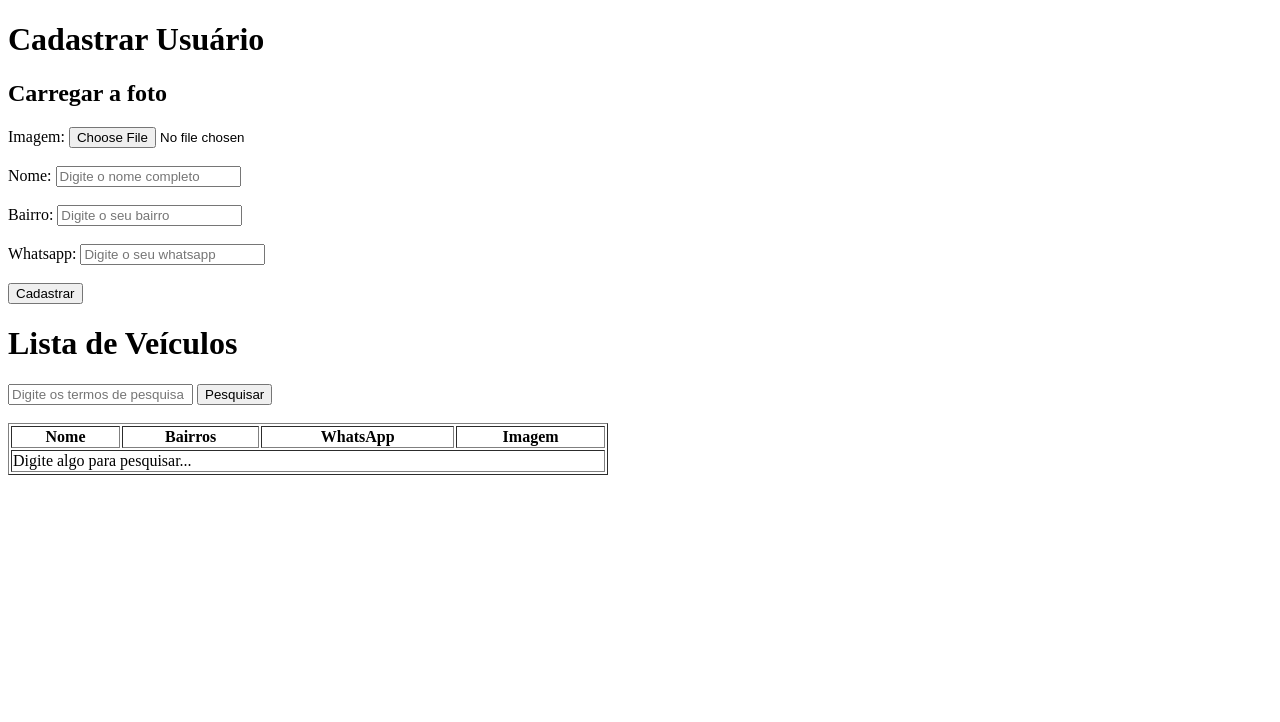
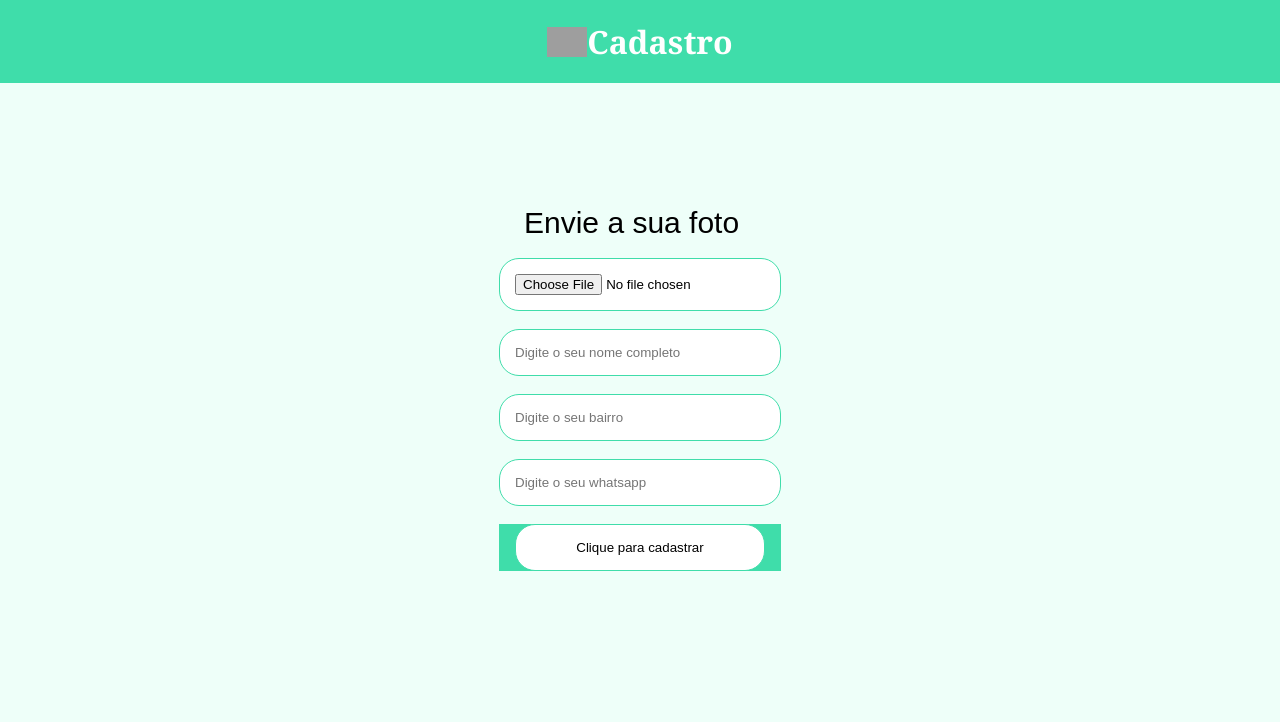
Before and after one commit to Fernanda-Satoshi/cadastro, a PHP site: page / in a window 1280 px wide. Shown: the top 722 px of the page. Run offline with PHP 8.4, Linux system fonts and the light colour scheme; grey boxes are pictures that could not be loaded.

Commit message:
Update index.php
Atualização

```diff
--- a/index.php
+++ b/index.php
@@ -7,89 +7,151 @@ include('conexao.php');
 ?>
 <!DOCTYPE html>
 <html lang="en">
+
 <head>
     <meta charset="UTF-8">
     <meta http-equiv="X-UA-Compatible" content="IE=edge">
     <meta name="viewport" content="width=device-width, initial-scale=1.0">
     <title>Sistema de Busca</title>
+
+    <style>
+
+*{
+    padding: 0px;
+    margin: 0px;
+}
+
+body{
+background-color: #eefff9;
+
+}
+header {
+
+
+    display: flex;
+    align-items: center;
+    justify-content: center;
+    padding: 20px;
+    background-color: #3fddaa;
+    color: white;
+    font-family: Cambria, arial;
+
+
+}
+
+section {
+    display: flex;
+    align-items: center;
+    justify-content: center;
+    height: 80vh;
+
+}
+
+
+form {
+    font-family: arial;
+
+}
+
+form div{
+    display: flex;
+    flex-direction: collumn;
+    margin-bottom: 30px;
+
+}
+
+form textarea{
+outline: unset;
+padding: 15px;
+width: 250px;
+border: 1px solid #3fddaa;
+border-radius: 20px;
+background-color: #3fddaa;
+
+}
+
+form input{
+outline: unset;
+padding: 15px;
+width: 250px;
+border: 1px solid #3fddaa;
+border-radius: 20px;
+background-color: #fff;
+
+}
+form textarea:focus {
+
+background-color: #fff;
+
+
+ }
+
+ form input:focus {
+
+background-color: #baf7e3;
+
+
+ }
+
+
+ Form label {
+
+    margin-left: 25px;
+    font-size: 30px;
+ }
+ .city {
+  background-color: #3fddaa;
+  color: #baf7e3;
+  align-items: center;
+  justify-content: center;
+ }
+
+</style>
+
 </head>
+
 <body>
-<?php
-		if(isset($_SESSION['msg'])){
-			echo $_SESSION['msg'];
-			unset($_SESSION['msg']);
-		}
+
+<header>
+
+<img src="logo.png" width="40"> <h1>Cadastro</h1>
+    </header>
+
+<section>
+
+
+<form method="POST" action="processa.php" enctype="multipart/form-data">
+
+    <label>Envie a sua foto</label><br><br>
+
+
+        <input type="file" class="custom-file-input" name="imagem" id="imagem" ><br><br>
+
+        <input type="text" name="nome" placeholder="Digite o seu nome completo"><br><br>
+
+        <input type="bairro" name="bairro" placeholder="Digite o seu bairro"><br><br>
+
+        <input type="whatsapp" name="whatsapp" placeholder="Digite o seu whatsapp"><br><br>
+        <div class="city">
+        <input type="submit" value="Clique para cadastrar">
+        </div>
+
+</form>
 
 
 
-		?>
 
-<h1>Cadastrar Usuário</h1>
 
-<h2> Carregar a foto</h2>
-<form method="POST" action="processa.php" enctype="multipart/form-data">
-	Imagem: <input name="arquivo" type="file"><br><br>
-		<form method="POST" action="processa.php">
-			<label>Nome: </label>
-			<input type="text" name="nome" placeholder="Digite o nome completo"><br><br>
-			<label>Bairro: </label>
-			<input type="bairro" name="bairro" placeholder="Digite o seu bairro"><br><br>
-            <label>Whatsapp: </label>
-			<input type="whatsapp" name="whatsapp" placeholder="Digite o seu whatsapp"><br><br>
-			<input type="submit" value="Cadastrar">
-		</form>
-        </form>
-    <h1>Lista de Veículos</h1>
-    <form action="">
-        <input name="busca" value="<?php if(isset($_GET['busca'])) echo $_GET['busca']; ?>" placeholder="Digite os termos de pesquisa" type="text">
-        <button type="submit">Pesquisar</button>
-    </form>
-    <br>
-    <table width="600px" border="1">
-        <tr>
-            <th>Nome</th>
-            <th>Bairros</th>
-            <th>WhatsApp</th>
-            <th>Imagem</th>
-        </tr>
-        <?php
-        if (!isset($_GET['busca'])) {
-            ?>
-        <tr>
-            <td colspan="4">Digite algo para pesquisar...</td>
-        </tr>
-        <?php
-        } else {
-            $pesquisa = $mysqli->real_escape_string($_GET['busca']);
-            $sql_code = "SELECT *
-                FROM usuarios
-                WHERE nome LIKE '%$pesquisa%'
-                OR bairro LIKE '%$pesquisa%'
-                OR whatsapp LIKE '%$pesquisa%'
-                OR nome_imagem LIKE '%$pesquisa%'";
-            $sql_query = $mysqli->query($sql_code) or die("ERRO ao consultar! " . $mysqli->error);
+</section>
 
-            if ($sql_query->num_rows == 0) {
-                ?>
-            <tr>
-                <td colspan="4">Nenhum resultado encontrado...</td>
-            </tr>
-            <?php
-            } else {
-                while($dados = $sql_query->fetch_assoc()) {
-                    ?>
-                    <tr>
-                        <td><?php echo $dados['nome']; ?></td>
-                        <td><?php echo $dados['bairro']; ?></td>
-                        <td><?php echo $dados['whatsapp']; ?></td>
-                        <td><?php echo $dados['nome_imagem']; ?></td>
-                    </tr>
-                    <?php
-                }
-            }
-            ?>
-        <?php
-        } ?>
-    </table>
+<?php
+    if (isset($_SESSION['msg'])) {
+        echo $_SESSION['msg'];
+        unset($_SESSION['msg']);
+    }
+
+    ?>
+
 </body>
+
 </html>
```
